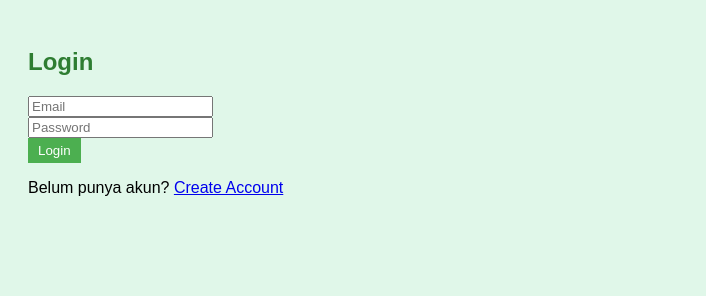
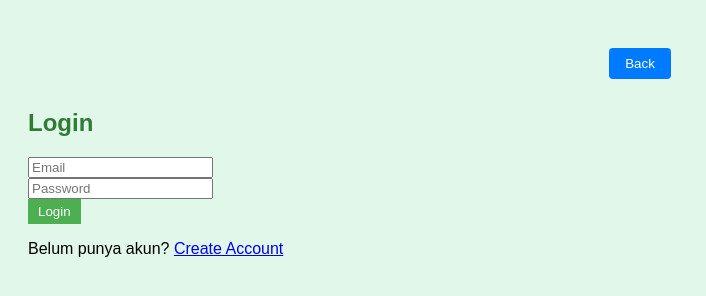
Before and after one commit to wahana108/nft-buy, a website: page public/index.html in a window 1280 px wide. Shown: the whole page, without its empty margins (0-706 px from the left). Drawn offline with nearby package versions, Linux system fonts and the light colour scheme.

Commit message:
Update index.html
<!-- Tambahkan di dalam <body>, tepat setelah tag pembuka <body> -->
<div style="text-align: center;">
  <button class="back-button" onclick="window.location.href='https://nft-mastermind.vercel.app'">Back</button>
</div>

<!-- Tambahkan di dalam <head> untuk CSS -->
<style>
  .back-button {
    padding: 8px 16px;
    background-color: #007bff;
    color: white;
    border: none;
    border-radius: 4px;
    cursor: pointer;
    margin: 10px;
  }
  .back-button:hover {
    background-color: #0056b3;
  }
</style>

```diff
--- a/public/index.html
+++ b/public/index.html
@@ -6,8 +6,27 @@
   <link rel="stylesheet" href="style.css">
   <script src="https://cdn.jsdelivr.net/npm/@supabase/supabase-js@2.0.0/dist/umd/supabase.min.js"></script>
   <meta http-equiv="Content-Security-Policy" content="script-src 'self' https://cdn.jsdelivr.net 'sha256-A+U6zxnSCDAzBEu4t9rUQCG7bCOVC5l/vVmm8nV5izA=';">
+  <!-- Tambahkan di dalam <head> untuk CSS -->
+<style>
+  .back-button {
+    padding: 8px 16px;
+    background-color: #007bff;
+    color: white;
+    border: none;
+    border-radius: 4px;
+    cursor: pointer;
+    margin: 10px;
+  }
+  .back-button:hover {
+    background-color: #0056b3;
+  }
+</style>
 </head>
 <body>
+  <!-- Tambahkan di dalam <body>, tepat setelah tag pembuka <body> -->
+<div style="text-align: center;">
+  <button class="back-button" onclick="window.location.href='https://nft-mastermind.vercel.app'">Back</button>
+</div>
   <div id="login-form">
     <h2>Login</h2>
     <input type="email" id="email" placeholder="Email" autocomplete="email"><br>
```
